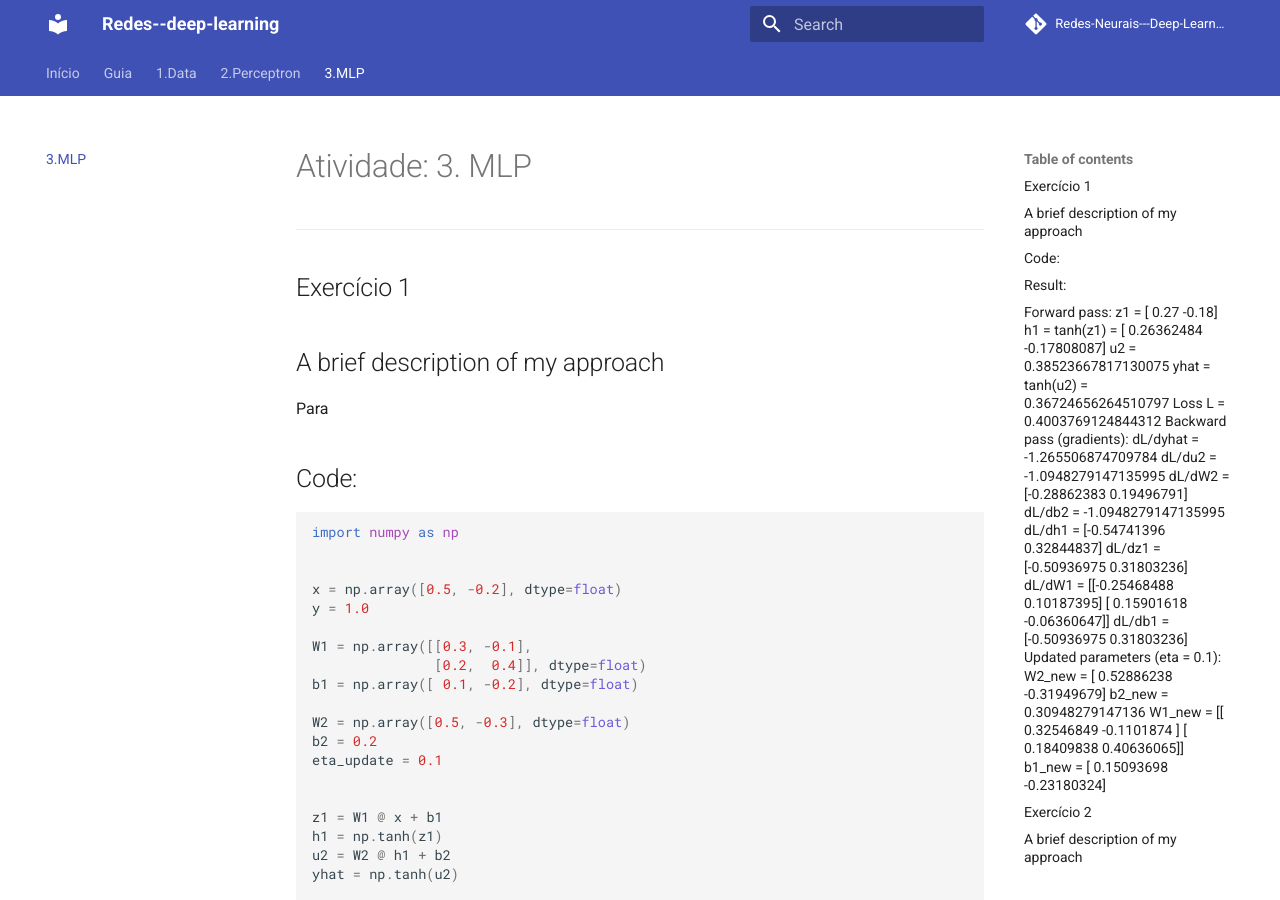
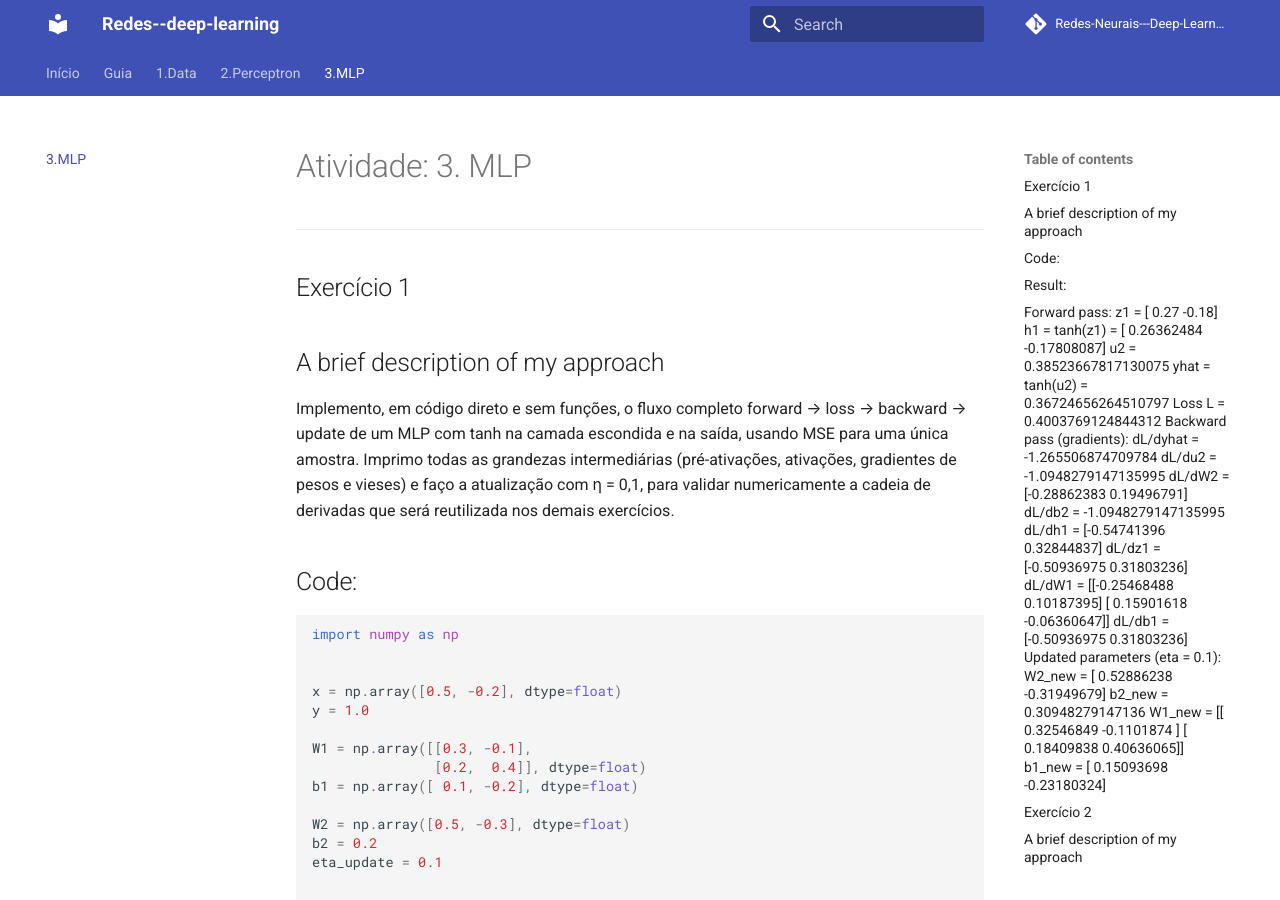
Before and after one commit to EduSelber/Redes-Neurais---Deep-Learning, an MkDocs documentation site: the page built from docs/MLP.md, in a window 1280 px wide and 900 px high. Built offline with MkDocs 1.6.1 and Material for MkDocs 9.7.7, drawn with Linux system fonts in a browser that asks for light colours; comment, search, counter and statistics services are not loaded; some of the changed text lies outside the part shown.

Commit message:
Update descriptions for exercises in MLP documentation to clarify approaches and methodologies

```diff
--- a/docs/MLP.md
+++ b/docs/MLP.md
@@ -4,7 +4,7 @@
 ## Exercício 1
 ## A brief description of my approach
 
-Para
+Implemento, em código direto e sem funções, o fluxo completo forward → loss → backward → update de um MLP com tanh na camada escondida e na saída, usando MSE para uma única amostra. Imprimo todas as grandezas intermediárias (pré-ativações, ativações, gradientes de pesos e vieses) e faço a atualização com η = 0,1, para validar numericamente a cadeia de derivadas que será reutilizada nos demais exercícios.
 
 ## Code:
 
@@ -113,7 +113,7 @@
 ## Exercício 2
 ## A brief description of my approach
 
-Para
+Gero um conjunto binário com make_classification, em que a classe 0 tem 1 cluster e a classe 1 tem 2 clusters. Treino um MLP 2–32–1 escrito inline tanh na escondida, sigmoid na saída e Binary Cross-Entropy como perda. O treinamento é via mini-batch gradient descent, com retropropagação manual dos gradientes e avaliação por acurácia no conjunto de teste.
 
 ## Code:
 
@@ -235,7 +235,7 @@
 ## Exercício 3
 ## A brief description of my approach
 
-Para
+Formulo um problema multiclasse (3 classes, 4 features), construindo 2/3/4 clusters por classe pela união de subconjuntos. Treino um MLP 4–64–3 também inline, trocando a cabeça para softmax + cross-entropy. Para estabilidade numérica, subtraio o máximo por amostra antes do exp e aplico clipping nas probabilidades; a lógica de treino e retroprop permanece a mesma do Ex. 2, evidenciando reuso conceitual.
 
 ## Code:
 
@@ -378,7 +378,7 @@
 ## Exercício 4
 ## A brief description of my approach
 
-Para
+Repito o cenário do Ex. 3, mas aprofundo o modelo para 4–64–32–3, adicionando uma segunda camada escondida. Mantenho a implementação inline e os mesmos cuidados numéricos (softmax estabilizado + CE), comparando a acurácia de teste com a versão menos profunda para observar o impacto da profundidade sob uma rotina de treino e backprop idêntica.
 
 ## Code:
 
```
